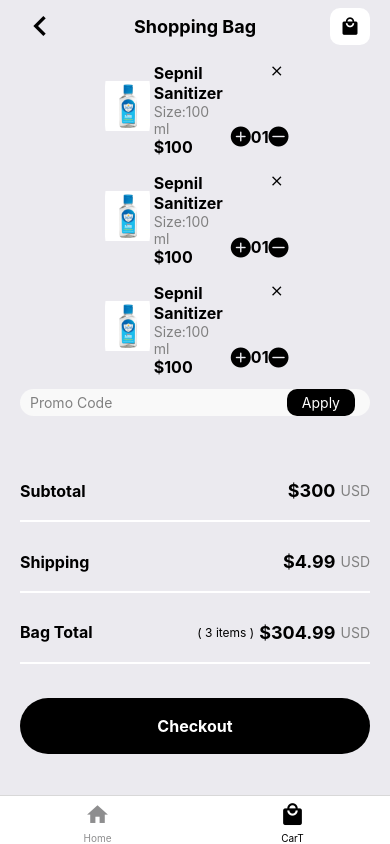
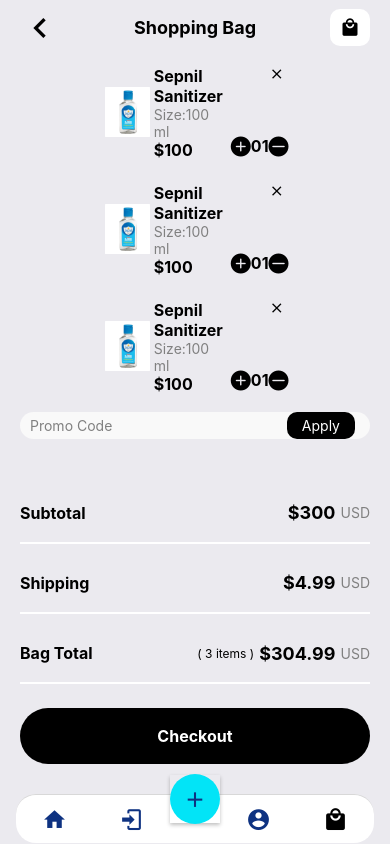
Before and after one commit to majharul-web/SazidStore, a React Native app: screen /Cart in a window 390 px wide. Built offline with nearby package versions, Linux system fonts and the light colour scheme.

Commit message:
Changed bottom tab nav

```diff
--- a/App.js
+++ b/App.js
@@ -6,18 +6,62 @@
 import { createBottomTabNavigator } from '@react-navigation/bottom-tabs';
 import Home from './src/Pages/Home';
 import Cart from './src/Pages/Cart';
+import Register from './src/Pages/Register';
+import Profile from './src/Pages/Profile';
+import Post from './src/Pages/Post';
+import { StyleSheet, TouchableOpacity, TouchableOpacityBase, View } from 'react-native';
 
 
 
 const Tab = createBottomTabNavigator();
+
+const CustomTabBarButton = ({ children, onPress }) => {
+  return (
+    <TouchableOpacity
+      style={{
+        top: -20,
+        justifyContent: 'center',
+        alignItems: 'center',
+        ...styles.shadow
+      }}
+      onPress={onPress}
+    >
+      <View
+        style={{
+          width: 50,
+          height: 50,
+          borderRadius: 25,
+          backgroundColor: '#02E4F7'
+        }}
+      >
+        {children}
+      </View>
+    </TouchableOpacity>
+  )
+
+}
+
+
 const App = () => {
   return (
     <NavigationContainer>
       <Tab.Navigator
         screenOptions={{
-          tabBarActiveTintColor: 'black',
+          tabBarActiveTintColor: '#000',
+          tabBarInactiveTintColor: '#0E3281',
           header: () => null,
+          "tabBarShowLabel": false,
+          "tabBarStyle": {
+
+            position: 'absolute',
+            bottom: 1,
+            left: 16,
+            right: 16,
+            borderRadius: 20
+          }
+
         }}
+
       >
         <Tab.Screen
           name="Home"
@@ -26,6 +70,41 @@
             tabBarLabel: 'Home',
             tabBarIcon: ({ color, size }) => (
               <MaterialCommunityIcons name="home" color={color} size={size} />
+            ),
+          }}
+        />
+        <Tab.Screen
+          name="Register"
+          component={Register}
+          options={{
+            tabBarLabel: 'Register',
+            tabBarIcon: ({ color, size }) => (
+              <MaterialCommunityIcons name="login" color={color} size={size} />
+            ),
+          }}
+        />
+
+        <Tab.Screen
+          name="Post"
+          component={Post}
+          options={{
+            tabBarLabel: 'Post',
+            tabBarIcon: ({ color, size }) => (
+              <MaterialCommunityIcons name="plus" color={color} size={size} />
+            ),
+            tabBarButton: props => <CustomTabBarButton {...props} />
+          }}
+
+
+        />
+
+        <Tab.Screen
+          name="Profile"
+          component={Profile}
+          options={{
+            tabBarLabel: 'Profile',
+            tabBarIcon: ({ color, size }) => (
+              <MaterialCommunityIcons name="account-circle" color={color} size={size} />
             ),
           }}
         />
@@ -39,8 +118,23 @@
           }}
         />
       </Tab.Navigator>
-    </NavigationContainer>
+    </NavigationContainer >
   );
 }
 
+const styles = StyleSheet.create({
+  shadow: {
+    shadowColor: "#000",
+    shadowOffset: {
+      width: 0,
+      height: 2,
+    },
+    shadowOpacity: 0.25,
+    shadowRadius: 3.84,
+
+    elevation: 5,
+  }
+});
+
+
 export default App;
--- a/src/Pages/Cart.js
+++ b/src/Pages/Cart.js
@@ -185,7 +185,7 @@
 
                 </View>
 
-                <View style={{ flex: .20, marginTop: 10 }}>
+                <View style={{ flex: .20, marginBottom: 40 }}>
                     <Pressable
                         style={{ backgroundColor: '#000', paddingVertical: 18, borderRadius: 50 }}
                     >
--- /dev/null
+++ b/src/Pages/Post.js
@@ -0,0 +1,12 @@
+import React from 'react';
+import { Text, View } from 'react-native';
+
+const Post = () => {
+    return (
+        <View>
+            <Text style={{ color: '#000', textAlign: 'center', fontSize: 20 }}>My Profile</Text>
+        </View>
+    );
+};
+
+export default Post;
--- /dev/null
+++ b/src/Pages/Profile.js
@@ -0,0 +1,11 @@
+import React from 'react';
+import { Text, View } from 'react-native';
+const Profile = () => {
+    return (
+        <View>
+            <Text style={{ color: '#000', textAlign: 'center', fontSize: 20 }}>My Profile</Text>
+        </View>
+    );
+};
+
+export default Profile;
--- /dev/null
+++ b/src/Pages/Register.js
@@ -0,0 +1,12 @@
+import React from 'react';
+import { Text, View } from 'react-native';
+
+const Register = () => {
+    return (
+        <View>
+            <Text style={{ color: '#000', textAlign: 'center', fontSize: 20 }}>Please Register</Text>
+        </View>
+    );
+};
+
+export default Register;
```
